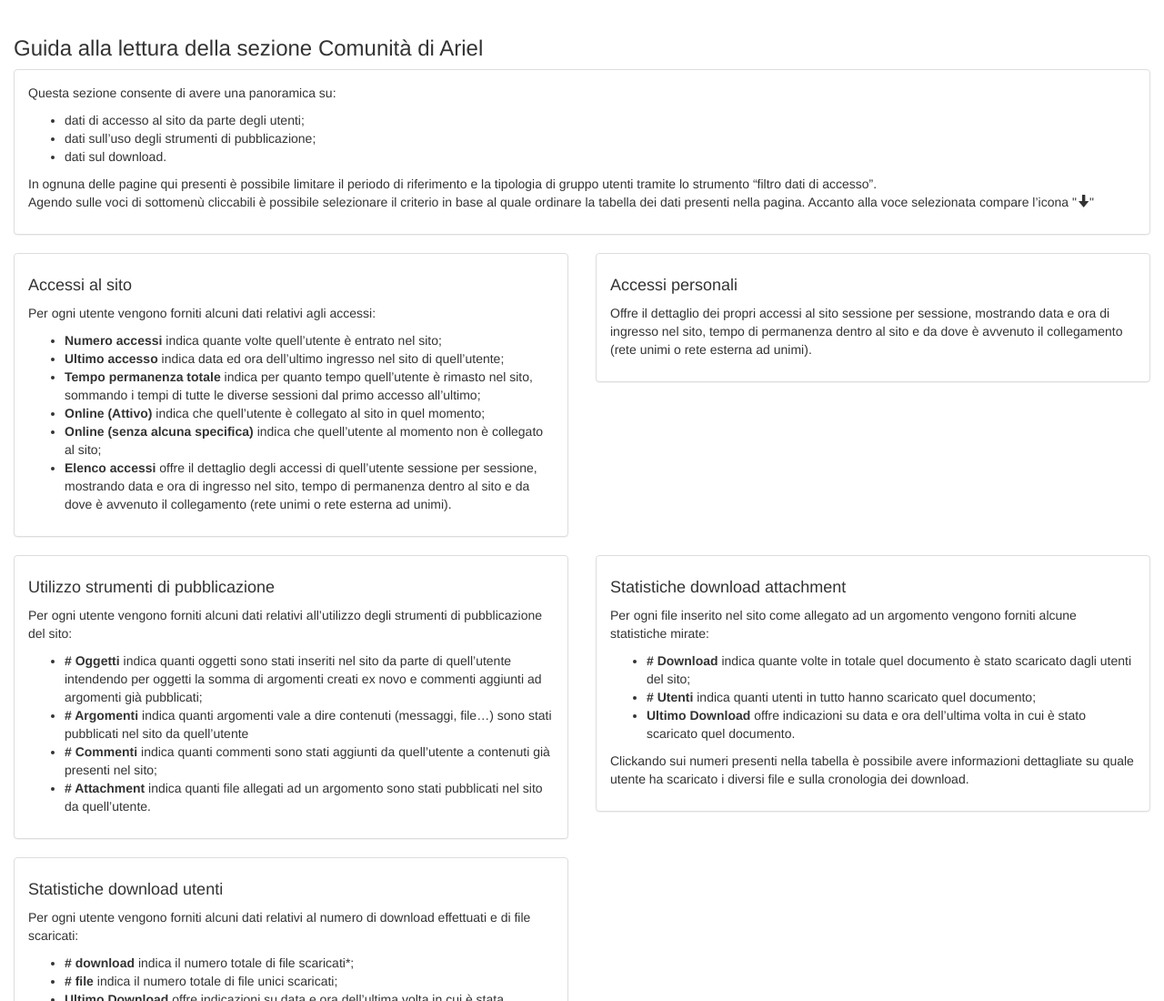
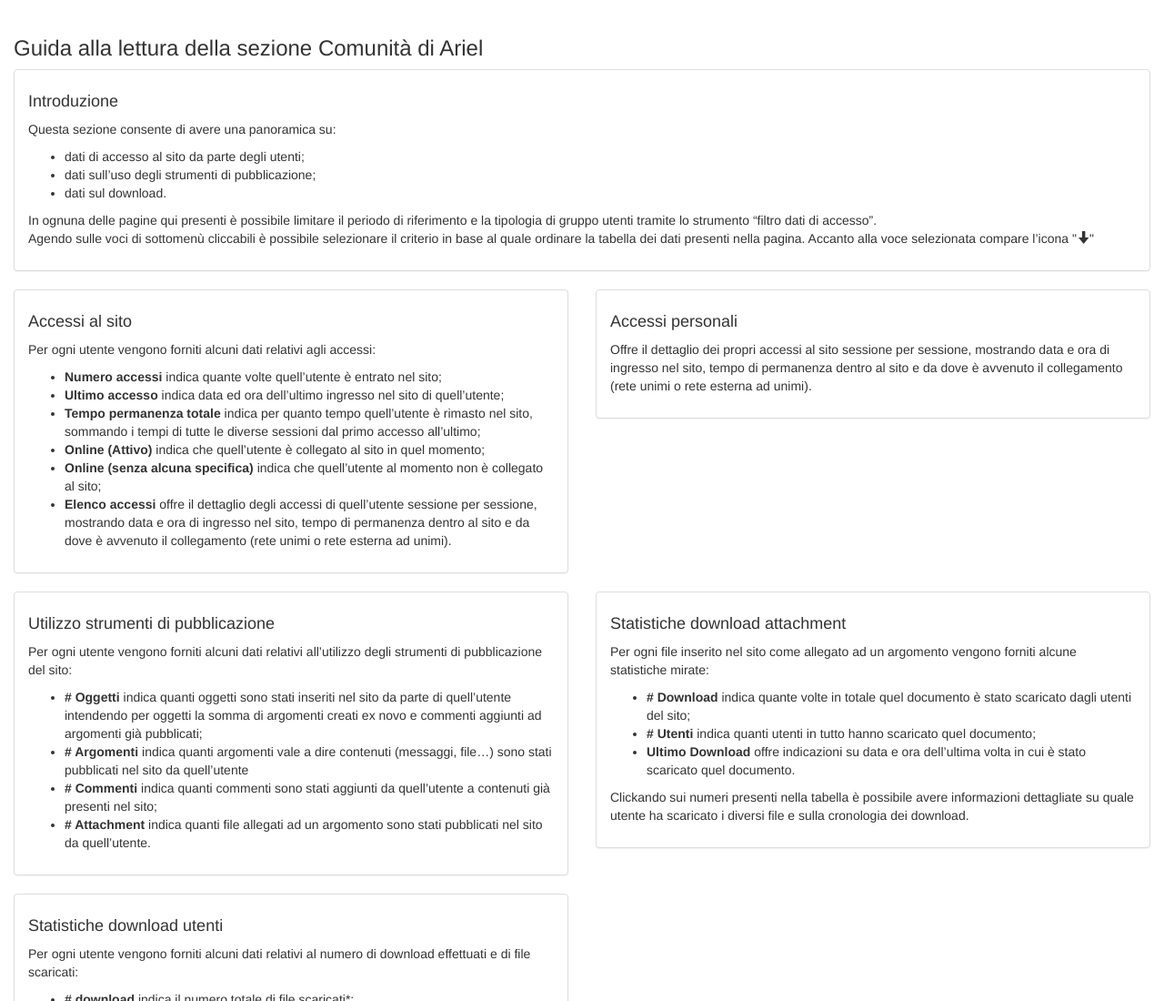
Before and after one commit to forobliot/HelpStats, a website: page app/index.html in a window 1280 px wide. Shown: the top 1100 px of the page at 91% size. Drawn offline with nearby package versions, Linux system fonts and the light colour scheme; files that its build step writes are made by us from their sources.

Commit message:
correzione bachi

```diff
--- a/app/index.html
+++ b/app/index.html
@@ -28,7 +28,9 @@
 
 
       <div class="panel panel-default">
-        <div class="panel-body">      <p>Questa sezione consente di avere una panoramica su:</p>
+        <div class="panel-body">
+      <h4>Introduzione</h4>
+      <p>Questa sezione consente di avere una panoramica su:</p>
       <ul>
         <li>dati di accesso al sito da parte degli utenti;</li>
         <li>dati sull’uso degli strumenti di pubblicazione;</li>
```
